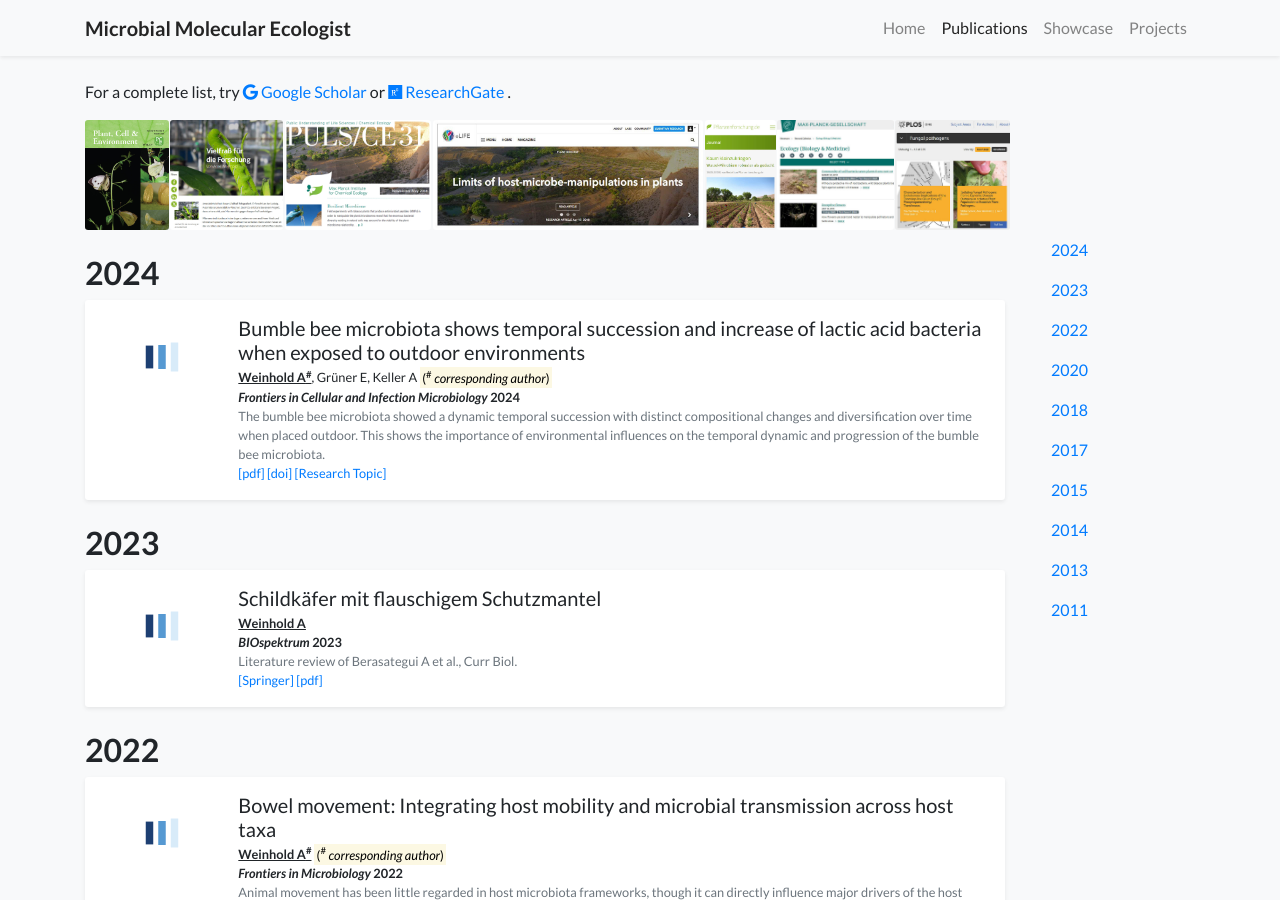
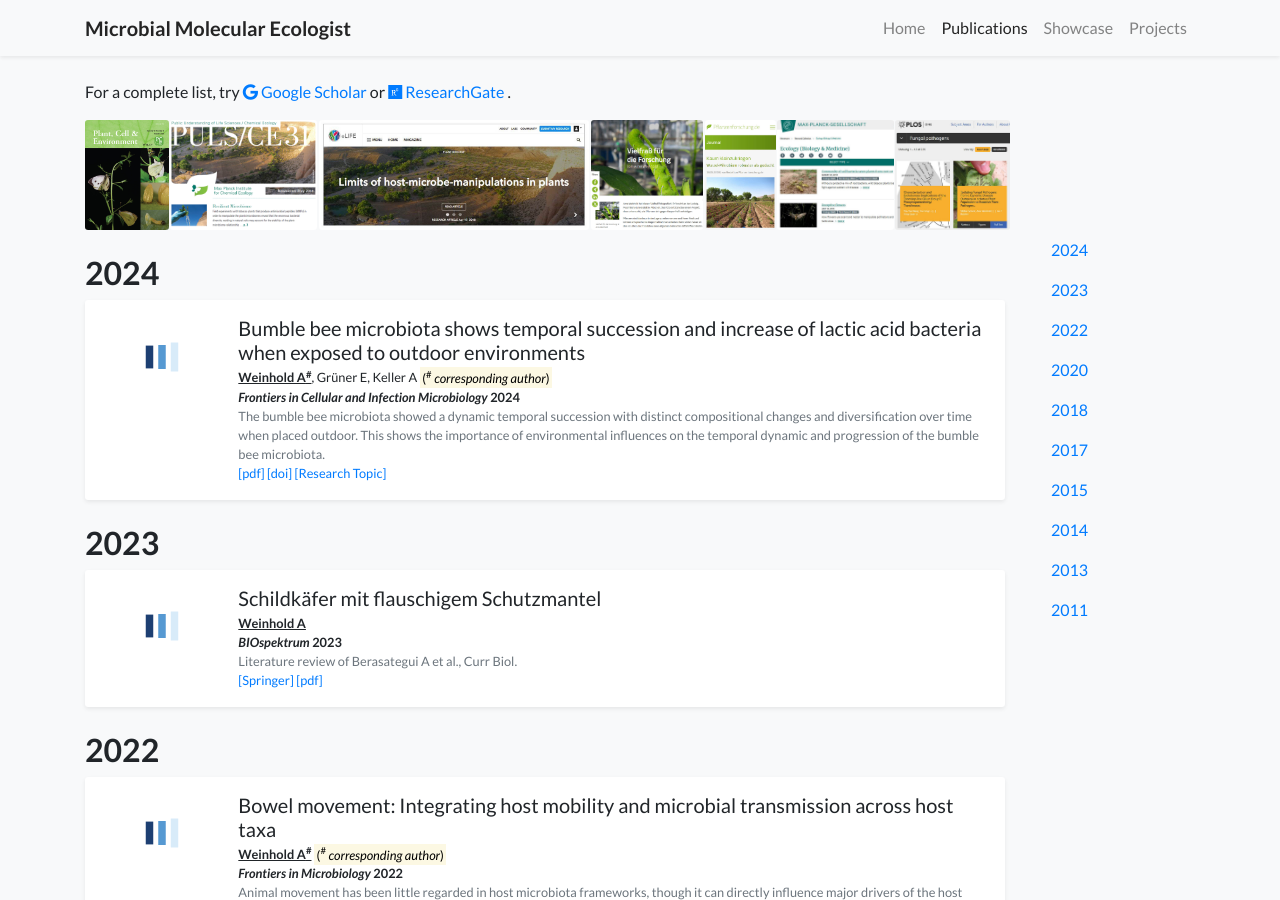
Before and after one commit to micromole/micromole.github.io, a Jekyll site: the page built from publications.html, in a window 1280 px wide and 900 px high. Built offline with Jekyll 4.4.1, drawn with Linux system fonts in a browser that asks for light colours; nearby versions of some CDN libraries; comment, search, counter and statistics services are not loaded; a style sheet for code colours, icons or effects is not loaded.

Commit message:
Update publications.html

```diff
--- a/publications.html
+++ b/publications.html
@@ -19,9 +19,9 @@ body_attr: >-
     <div class="col-12 col-md-12 col-lg-10">
         <div class="d-flex flex-wrap justify-content-between gap-2">
             <img src="/assets/images/covers/cover_PCE.jpg" alt="Image 1" class="rounded-sm img-fluid small-img">
-            <img src="/assets/images/covers/cover_blattgefluster2.jpg" alt="Image 3" class="rounded-sm img-fluid small-img">
             <img src="/assets/images/covers/cover_PULS.jpg" alt="Image 2" class="rounded-sm img-fluid small-img">
             <img src="/assets/images/covers/cover_elife.jpg" alt="Image 3" class="rounded-sm img-fluid small-img">
+            <img src="/assets/images/covers/cover_blattgefluster2.jpg" alt="Image 3" class="rounded-sm img-fluid small-img">
             <img src="/assets/images/covers/cover_pflanzenforschung2.jpg" alt="Image 3" class="rounded-sm img-fluid small-img">
             <img src="/assets/images/covers/cover_mpgpress2.jpg" alt="Image 3" class="rounded-sm img-fluid small-img">
             <img src="/assets/images/covers/cover_plossmall.jpg" alt="Image 3" class="rounded-sm img-fluid small-img">
```
